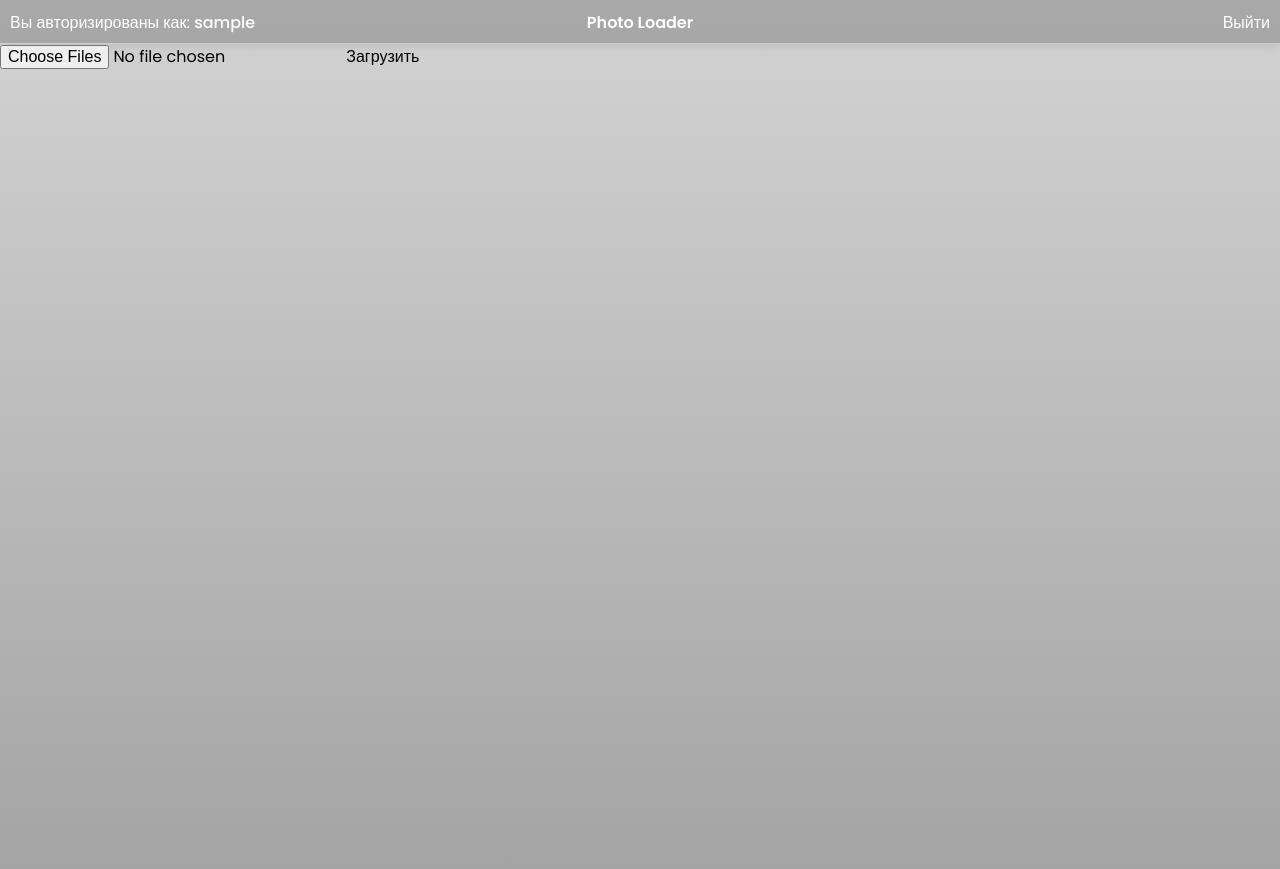
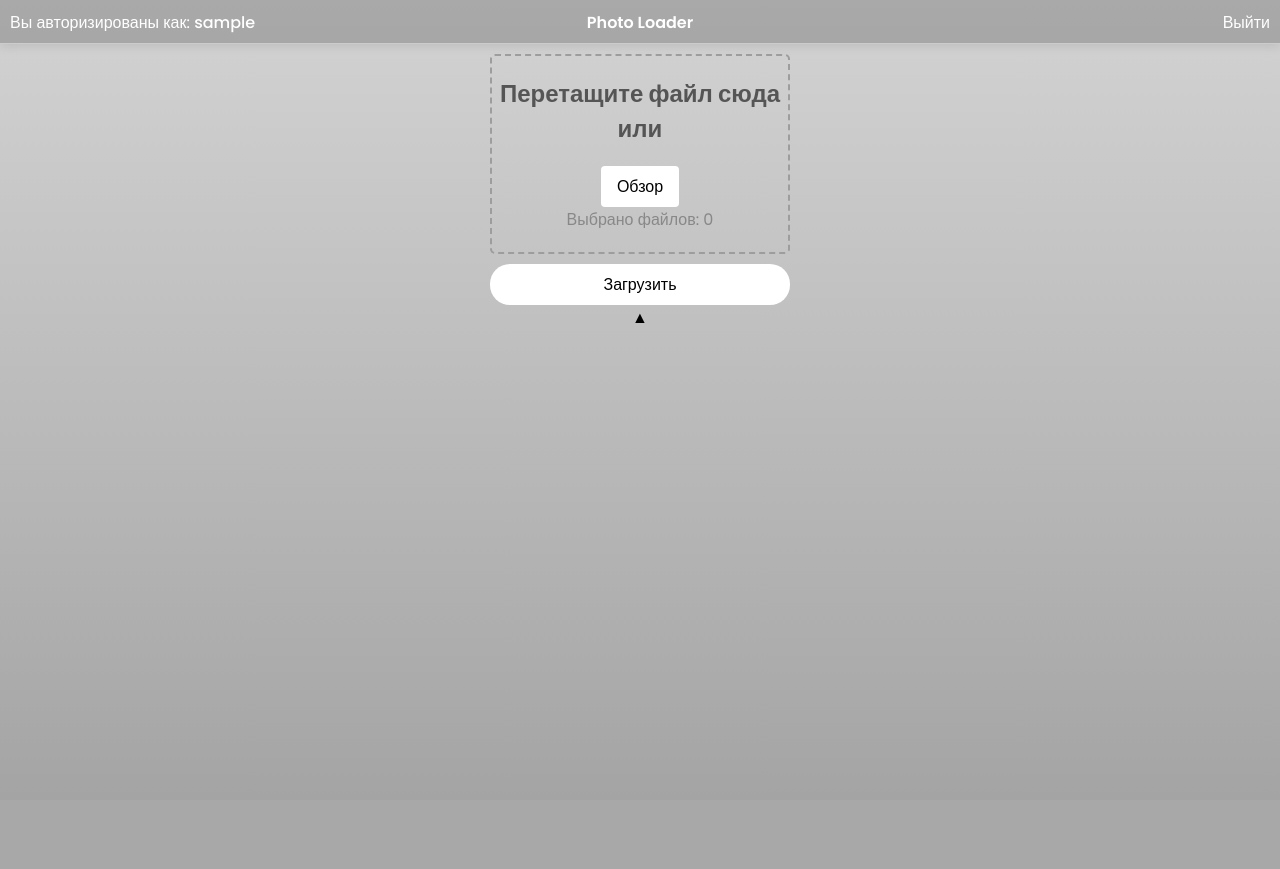
Before and after one commit to Dellenoam/DomostroyPhotoLoader, a Django app: page /photo_loader in a window 1280 px wide. After the commit the page ends 525 px from the top, so only its background shows below. Run offline with Django 4.2, Linux system fonts and the light colour scheme; the visitor is signed in with stand-in values (Sample User, id 1).

Commit message:
feature: completed styles

```diff
--- a/DomostroyPhotoLoader/settings.py
+++ b/DomostroyPhotoLoader/settings.py
@@ -176,3 +176,7 @@ LOGGING = {
 
 LOGIN_URL = 'login'
 LOGOUT_REDIRECT_URL = 'photo_loader'
+
+# Cookie expiration date
+
+SESSION_COOKIE_AGE = 60 * 60 * 24 * 30  # 1 month
--- a/account/views.py
+++ b/account/views.py
@@ -21,6 +21,9 @@ class Login(View):
             user = form.get_user()
             login(request, user)
 
+            if not form.cleaned_data['remember_me']:
+                request.session.set_expiry(0)
+
             if 'next' in request.GET:
                 return redirect(request.GET['next'])
 
--- /dev/null
+++ b/photo_loader/static/photo_loader/css/Drag-N-Drop.css
@@ -0,0 +1,81 @@
+.upload_form_wrapper {
+    display: flex;
+    flex-direction: column;
+    align-items: center;
+}
+
+.upload_form {
+    overflow: hidden;
+    display: flex;
+    flex-direction: column;
+    align-items: center;
+    margin-top: 10px;
+    max-height: 300px;
+    height: auto;
+    transition: max-height 0.5s ease;
+}
+
+.collapsed {
+    max-height: 0;
+}
+
+.arrow {
+    cursor: pointer;
+    user-select: none;
+    transition: transform 0.5s ease;
+}
+
+.arrow_collapsed {
+    transform: rotate(180deg);
+}
+
+#dropArea {
+    text-align: center;
+    width: 300px;
+    height: 200px;
+    border: 2px dashed #9d9d9d;
+    border-radius: 5px;
+}
+
+#dropArea.active {
+    border-color: #5e5e5e;
+    background: rgba(0, 0, 0, 0.05);
+}
+
+.drop_area p {
+    color: #888;
+}
+
+.drop_area .drop_text {
+    margin: 20px 0;
+    color: #888;
+}
+
+.drop_area .drop_text {
+    font-size: 24px;
+    font-weight: bold;
+    color: #555;
+}
+
+.drop_area input {
+    display: none;
+}
+
+.browse_btn {
+    display: inline-block;
+    padding: 8px 16px;
+    background-color: #fff;
+    color: #000;
+    border-radius: 4px;
+    cursor: pointer;
+}
+
+.submit {
+    margin-top: 10px;
+    width: 300px;
+    padding: 8px 16px;
+    border-radius: 20px;
+    background-color: #fff;
+    cursor: pointer;
+    color: #000;
+}
--- a/photo_loader/static/photo_loader/css/photo_loader.css
+++ b/photo_loader/static/photo_loader/css/photo_loader.css
@@ -1,6 +1,21 @@
 .upload_form {
     display: flex;
     justify-content: space-between;
+}
+
+.btn_wrapper{
+    display: flex;
+    justify-content: center;
+    margin: 45px 0;
+}
+
+.btn_wrapper button{
+    width: 300px;
+    padding: 8px 16px;
+    border-radius: 20px;
+    background-color: #fff;
+    cursor: pointer;
+    color: #000;
 }
 
 .main_container {
@@ -8,6 +23,18 @@
     display: flex;
     justify-content: space-evenly;
     width: 100vw;
+}
+
+.select_left{
+    display: flex;
+    justify-content: left;
+    margin: 20px 10px 20px 10px;
+}
+
+.select_right{
+    display: flex;
+    justify-content: right;
+    margin: 20px 10px 20px 10px;
 }
 
 .left_container, .right_container {
--- /dev/null
+++ b/photo_loader/static/photo_loader/js/Drag-N-Drop.js
@@ -0,0 +1,66 @@
+document.addEventListener('DOMContentLoaded', function () {
+    const dropArea = document.getElementById('dropArea');
+    const fileInput = document.getElementById('fileInput');
+    const fileCountElement = document.getElementById('fileCount');
+    ['dragenter', 'dragover', 'dragleave', 'drop'].forEach(eventName => {
+        dropArea.addEventListener(eventName, preventDefaults, false);
+        document.body.addEventListener(eventName, preventDefaults, false);
+    });
+
+    ['dragenter', 'dragover'].forEach(eventName => {
+        dropArea.addEventListener(eventName, highlight, false);
+    });
+
+    ['dragleave', 'drop'].forEach(eventName => {
+        dropArea.addEventListener(eventName, unhighlight, false);
+    });
+
+    dropArea.addEventListener('drop', handleDrop, false);
+
+    fileInput.addEventListener('change', handleFilesFromInput, false);
+
+    function preventDefaults(e) {
+        e.preventDefault();
+        e.stopPropagation();
+    }
+
+    function highlight() {
+        dropArea.classList.add('active');
+    }
+
+    function unhighlight() {
+        dropArea.classList.remove('active');
+    }
+
+    function handleDrop(e) {
+        const dt = e.dataTransfer;
+        const files = dt.files;
+
+        const fileInput = document.getElementById('fileInput');
+        fileInput.files = files;
+
+        if (files.length > 0) {
+            fileCounter(files);
+        }
+    }
+
+    function handleFilesFromInput() {
+        const files = fileInput.files;
+        if (files.length > 0) {
+            fileCounter(files);
+        }
+    }
+
+    function fileCounter(files) {
+        fileCountElement.textContent = `Выбрано файлов: ${files.length}`;
+
+        dropArea.classList.remove('active');
+    }
+})
+
+function toggleContainer() {
+    const container = document.getElementById('upload_form');
+    const arrow = document.getElementById('toggleArrow');
+    arrow.classList.toggle('arrow_collapsed');
+    container.classList.toggle('collapsed');
+}
--- a/photo_loader/static/photo_loader/js/photo_loader.js
+++ b/photo_loader/static/photo_loader/js/photo_loader.js
@@ -48,5 +48,30 @@ function getCookie(name) {
     return null;
 }
 
+//
+// Checkboxes
+//
+
 const form = document.getElementById('files_selection_form')
 form.addEventListener('submit', handle_user_images)
+
+let selectLeftColumnCheckbox = document.getElementById('selectLeftColumn')
+let selectRightColumnCheckbox = document.getElementById('selectRightColumn')
+let leftColumnRadios = document.querySelectorAll('.inpRadioL')
+let rightColumnRadios = document.querySelectorAll('.inpRadioR')
+
+selectLeftColumnCheckbox.addEventListener('change', function () {
+    leftColumnRadios.forEach(function (radio) {
+        radio.checked = selectLeftColumnCheckbox.checked;
+        selectRightColumnCheckbox.checked = false
+
+    });
+});
+
+selectRightColumnCheckbox.addEventListener('change', function () {
+    rightColumnRadios.forEach(function (radio) {
+        radio.checked = selectRightColumnCheckbox.checked;
+        selectLeftColumnCheckbox.checked = false
+
+    });
+});
--- a/photo_loader/templates/photo_loader/files_input.html
+++ b/photo_loader/templates/photo_loader/files_input.html
@@ -1 +1 @@
-<input type="{{ widget.type }}" name="{{ widget.name }}" accept="{{ widget.attrs.accept }}" multiple>
+<input type="{{ widget.type }}" name="{{ widget.name }}" id="fileInput" accept="{{ widget.attrs.accept }}" multiple>
--- a/photo_loader/templates/photo_loader/photo_loader.html
+++ b/photo_loader/templates/photo_loader/photo_loader.html
@@ -3,18 +3,30 @@
 
 {% block css %}
     <link rel="stylesheet" href="{% static '/photo_loader/css/photo_loader.css' %}">
+    <link rel="stylesheet" href="{% static '/photo_loader/css/Drag-N-Drop.css' %}">
 {% endblock %}
 
 {% block title %} Загрузчик фото {% endblock %}
 
 {# File loading form #}
 {% block header %}
-    <div class="upload_form">
-        <form method="POST" enctype="multipart/form-data">
-            {% csrf_token %}
-            {{ files_upload_form.files }}
-            <button type="submit" name="files_upload_form_submit">Загрузить</button>
-        </form>
+    <div class="upload_form_wrapper">
+        <div class="upload_form" id="upload_form">
+            <form method="POST" enctype="multipart/form-data">
+                {% csrf_token %}
+                <div class="drop_area" id="dropArea">
+                    <p class="drop_text">Перетащите файл сюда или</p>
+                    <label for="fileInput" class="browse_btn">Обзор</label>
+                    {{ files_upload_form.files }}
+                    <p id="fileCount">Выбрано файлов: 0</p>
+                </div>
+                <button class="submit" type="submit" name="files_upload_form_submit"
+                ">Загрузить</button>
+            </form>
+        </div>
+        <div class="arrow" id="toggleArrow" onclick="toggleContainer()">
+            &#9650;
+        </div>
     </div>
 {% endblock %}
 
@@ -22,13 +34,23 @@
     {% if files_selection_form %}
         <form method="POST" action="{% url 'photo_loader_submit' %}" id="files_selection_form">
             {% csrf_token %}
+            <div class="btn_wrapper">
+                <button type="submit" name="files_selection_form_submit">Подтвердить</button>
+            </div>
             <div class="main_container">
                 <div class="left_container">
+
+                    <div class="select_left">
+                        <label>
+                            Заменить все <input type="checkbox" id="selectLeftColumn">
+                        </label>
+                    </div>
+
                     {% for user_photo in user_photos %}
                         <div class="left_file_container">
                             <div class="radio_btn left_radio_btn">
                                 <label class="lblRadio" for="replace_{{ user_photo.name }}">Заменить</label>
-                                <input class="inpRadio" type="radio" name="{{ user_photo.name }}"
+                                <input class="inpRadioL" type="radio" name="{{ user_photo.name }}"
                                        id="replace_{{ user_photo.name }}" required>
                                 <input type="hidden" name="user_{{ user_photo.name }}" value="{{ user_photo.data }}">
                             </div>
@@ -52,6 +74,11 @@
                 </div>
 
                 <div class="right_container">
+                    <div class="select_right">
+                        <label>
+                            <input type="checkbox" id="selectRightColumn"> Оставить все
+                        </label>
+                    </div>
                     {% for server_photo in server_photos %}
                         <div class="right_file_container">
                             <div class="right_img_container">
@@ -62,21 +89,22 @@
                                 <h2 class="file_name">{{ server_photo.name }} {{ server_photo.not_found }}</h2>
                             </div>
                             <div class="radio_btn right_radio_btn">
+                                <input class="inpRadioR" type="radio" name="{{ server_photo.name }}"
+                                       id="leave_{{ server_photo.name }}" required>
                                 <label class="lblRadio" for="leave_{{ server_photo.name }}">Оставить</label>
-                                <input class="inpRadio" type="radio" name="{{ server_photo.name }}"
-                                       id="leave_{{ server_photo.name }}" required>
                             </div>
                         </div>
                     {% endfor %}
                 </div>
             </div>
-            <button type="submit" name="files_selection_form_submit">Подтвердить</button>
         </form>
     {% endif %}
 {% endblock %}
 
 {% block js %}
     <script type="text/javascript" src="{% static 'photo_loader/js/photo_loader.js' %}"></script>
+    <script type="text/javascript" src="{% static 'photo_loader/js/Drag-N-Drop.js' %}"></script>
+
     <script>
         const photo_loader_url = '{% url 'photo_loader' %}';
         const files_selection_form_submit_url = '{% url 'photo_loader_submit' %}';
--- a/static/base/css/base.css
+++ b/static/base/css/base.css
@@ -9,6 +9,7 @@ body{
     background-size: cover;
     display: flex;
     flex-direction: column;
+    min-height: 100vh;
 }
 
 nav{
@@ -61,6 +62,5 @@ main{
     flex-direction: column;
     justify-content: center;
     align-items: center;
-    min-height: 100vh;
     height: 100%;
 }
```
